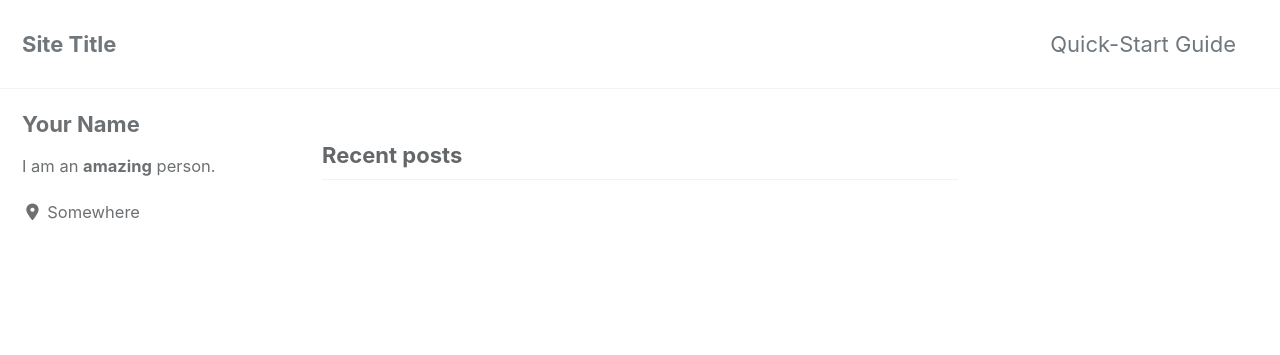
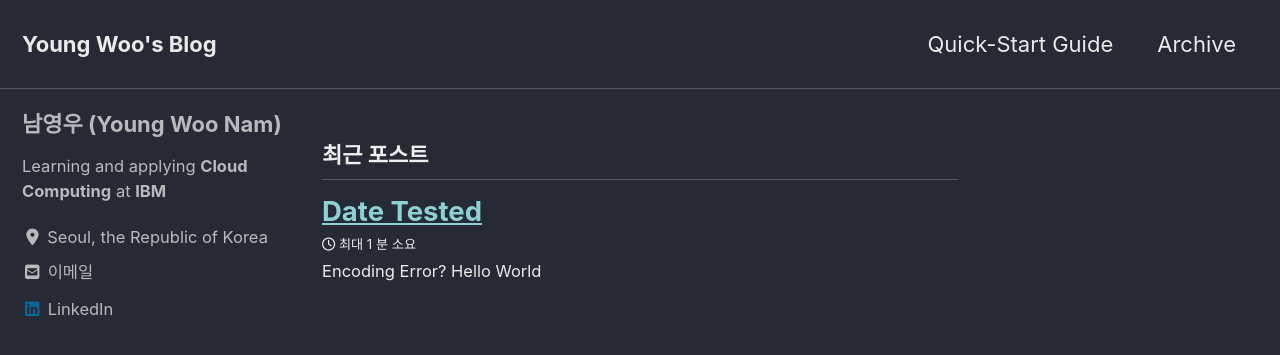
Before and after one commit to youngwoonam224/youngwoonam224.github.io, a Jekyll site: the page built from index.html, in a window 1280 px wide and 900 px high. Shown: the top 355 px of the window. Built offline with Jekyll 4.4.1, drawn with Linux system fonts in a browser that asks for light colours; cached includes are drawn as plain includes; nearby versions of some CDN libraries; the list of posts is cut into pages by our own code; some of the changed text lies outside the part shown.

```diff
--- a/Gemfile
+++ b/Gemfile
@@ -1,2 +1,4 @@
 source "https://rubygems.org"
-gemspec
+
+gem "jekyll", "~> 3.5"
+gem "minimal-mistakes-jekyll"
--- a/_config.yml
+++ b/_config.yml
@@ -12,27 +12,27 @@
 
 # theme                  : "minimal-mistakes-jekyll"
 # remote_theme           : "mmistakes/minimal-mistakes"
-minimal_mistakes_skin    : "default" # "air", "aqua", "contrast", "dark", "dirt", "neon", "mint", "plum", "sunrise"
+minimal_mistakes_skin    : "dark" # "air", "aqua", "contrast", "dark", "dirt", "neon", "mint", "plum", "sunrise"
 
 # Site Settings
-locale                   : "en-US"
-title                    : "Site Title"
+locale                   : "ko-KR" # Korean!
+title                    : "Young Woo's Blog"
 title_separator          : "-"
 subtitle                 : # site tagline that appears below site title in masthead
-name                     : "Your Name"
-description              : "An amazing website."
+name                     : "Young Woo Nam"
+description              : "Technology Enthusiast"
 url                      : # the base hostname & protocol for your site e.g. "https://mmistakes.github.io"
-baseurl                  : # the subpath of your site, e.g. "/blog"
-repository               : # GitHub username/repo-name e.g. "mmistakes/minimal-mistakes"
+baseurl                  : # "https://youngwoonam224.github.io" # the subpath of your site, e.g. "/blog"
+repository               : # "youngwoonam224/youngwoonam224.github.io" # GitHub username/repo-name e.g. "mmistakes/minimal-mistakes"
 teaser                   : # path of fallback teaser image, e.g. "/assets/images/500x300.png"
 logo                     : # path of logo image to display in the masthead, e.g. "/assets/images/88x88.png"
 masthead_title           : # overrides the website title displayed in the masthead, use " " for no title
 # breadcrumbs            : false # true, false (default)
 words_per_minute         : 200
 comments:
-  provider               : # false (default), "disqus", "discourse", "facebook", "staticman", "staticman_v2", "utterances", "custom"
+  provider               : "disqus" # false (default), "disqus", "discourse", "facebook", "staticman", "staticman_v2", "utterances", "custom"
   disqus:
-    shortname            : # https://help.disqus.com/customer/portal/articles/466208-what-s-a-shortname-
+    shortname            : "youngwoonam224" # https://help.disqus.com/customer/portal/articles/466208-what-s-a-shortname-
   discourse:
     server               : # https://meta.discourse.org/t/embedding-discourse-comments-via-javascript/31963 , e.g.: meta.discourse.org
   facebook:
@@ -93,15 +93,20 @@ analytics:
 
 # Site Author
 author:
-  name             : "Your Name"
+  name             : "남영우 (Young Woo Nam)"
   avatar           : # path of avatar image, e.g. "/assets/images/bio-photo.jpg"
-  bio              : "I am an **amazing** person."
-  location         : "Somewhere"
-  email            :
+  bio              : "Learning and applying **Cloud Computing** at **IBM**"
+  location         : "Seoul, the Republic of Korea"
+  email            : "youngwoo.nam224@gmail.com"
+  linkedin         : "young-woo-nam-9724382b"
+  GitHub           : "youngwoonam224"
   links:
     - label: "Email"
       icon: "fas fa-fw fa-envelope-square"
-      # url: mailto:your.name@email.com
+      # url: mailto:youngwoo.nam224@gmail.com
+    - label: "Linkedin"
+      icon: "fas fa-fw fa-link"
+      # url: "https://www.linkedin.com/in/young-woo-nam-9724382b/"
     - label: "Website"
       icon: "fas fa-fw fa-link"
       # url: "https://your-website.com"
@@ -113,7 +118,7 @@ author:
       # url: "https://facebook.com/"
     - label: "GitHub"
       icon: "fab fa-fw fa-github"
-      # url: "https://github.com/"
+      # url: "https://github.com/youngwoonam224"
     - label: "Instagram"
       icon: "fab fa-fw fa-instagram"
       # url: "https://instagram.com/"
@@ -276,6 +281,6 @@ defaults:
       layout: single
       author_profile: true
       read_time: true
-      comments: # true
+      comments: true # true = 댓글 활성화
       share: true
       related: true
--- a/_data/navigation.yml
+++ b/_data/navigation.yml
@@ -2,6 +2,8 @@
 main:
   - title: "Quick-Start Guide"
     url: https://mmistakes.github.io/minimal-mistakes/docs/quick-start-guide/
+  - title: "Archive"
+    url: /year-archive/
   # - title: "About"
   #   url: https://mmistakes.github.io/minimal-mistakes/about/
   # - title: "Sample Posts"
--- /dev/null
+++ b/_posts/2019-07-01-date-test.md
@@ -0,0 +1,14 @@
+---
+title: "Date Tested"
+categories:
+  - Test
+  - Uncategorized
+tags:
+  - date
+  - test
+comments: true
+---
+# Encoding Error?
+Hello World
+
+Why So serious??
```
Also changed, not shown: Gemfile.lock, 4 other files.
